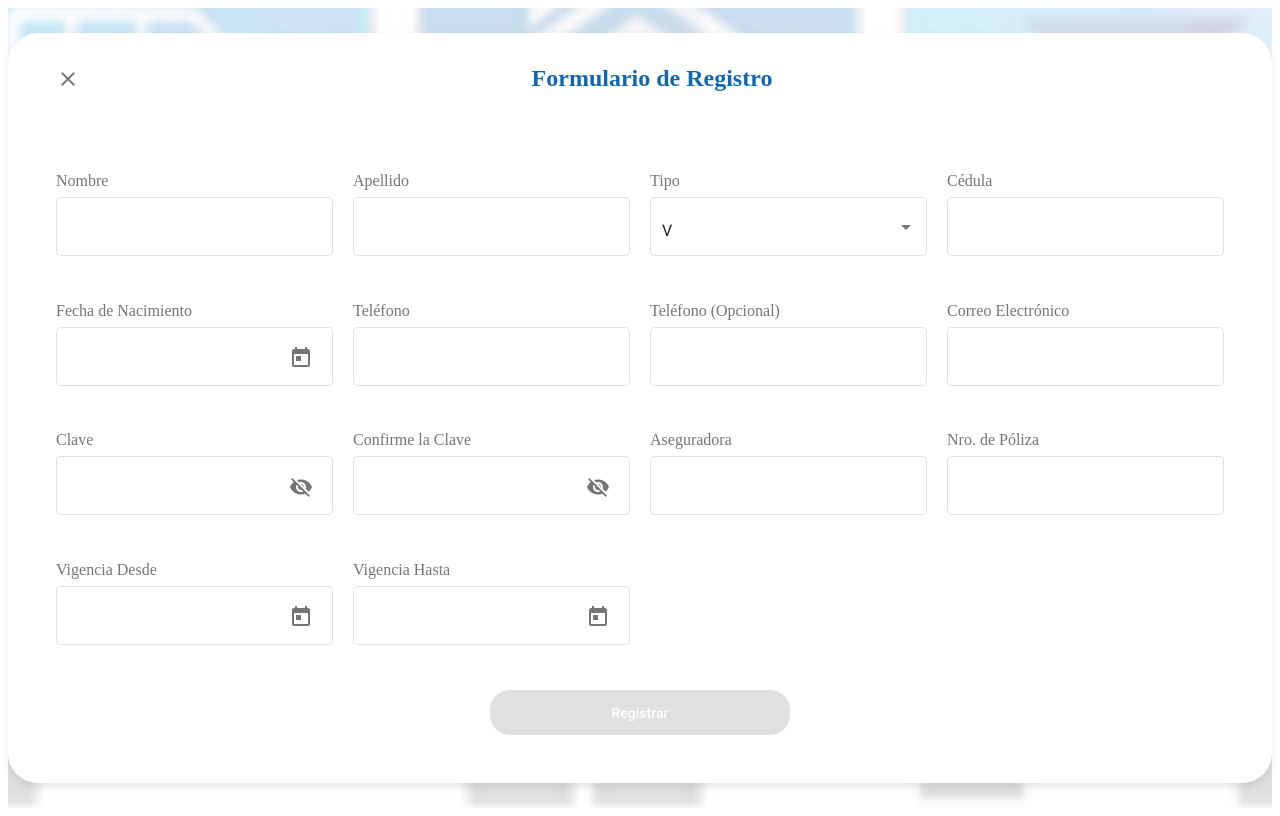
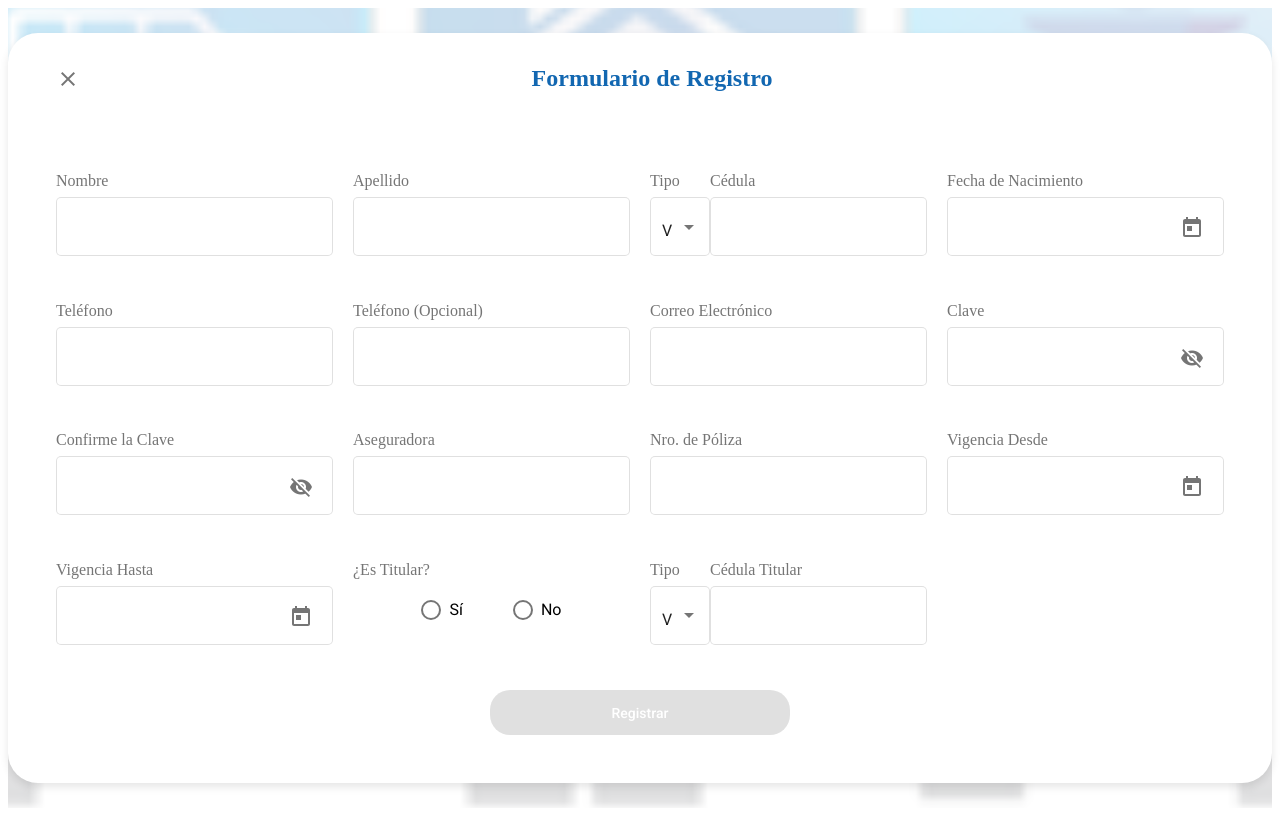
Before and after one commit to MagmCode/proyecto-reembolsos, an Angular app: page /sign-up in a window 1280 px wide. Built offline with nearby package versions, Linux system fonts and the light colour scheme.

Commit message:
#Update
se agregaron nuevos campos

```diff
--- a/src/app/modules/auth/sign-up/sign-up.component.html
+++ b/src/app/modules/auth/sign-up/sign-up.component.html
@@ -1,7 +1,9 @@
 <div class="sign-up-container">
   <div class="sign-up-box">
     <div class="header">
-    <mat-icon class="close-icon" (click)="onClose()" matTooltip="Cerrar">close</mat-icon>
+      <mat-icon class="close-icon" (click)="onClose()" matTooltip="Cerrar"
+        >close</mat-icon
+      >
       <h2>Formulario de Registro</h2>
     </div>
     <form [formGroup]="signUpForm" (ngSubmit)="onSubmit()">
@@ -26,7 +28,8 @@
           </mat-form-field>
         </div>
 
-        <div class="form-field">
+        <div class="form-field-group">
+          <div class="form-field tipo-cedula">
             <label for="tipoCedula">Tipo</label>
             <mat-form-field appearance="outline">
               <mat-select id="tipoCedula" formControlName="tipoCedula" required>
@@ -36,14 +39,21 @@
             </mat-form-field>
           </div>
 
-        <div class="form-field">
+          <div class="form-field cedula">
             <label for="cedula">Cédula</label>
             <mat-form-field appearance="outline">
-            <input matInput type="number" id="cedula" formControlName="cedula" required />
+              <input
+                matInput
+                type="number"
+                id="cedula"
+                formControlName="cedula"
+                required
+              />
               <mat-error *ngIf="signUpForm.invalid"
                 >Por favor ingrese su cédula</mat-error
               >
             </mat-form-field>
+          </div>
         </div>
 
         <div class="form-field">
@@ -69,7 +79,13 @@
         <div class="form-field">
           <label for="telefono">Teléfono</label>
           <mat-form-field appearance="outline">
-            <input matInput type="number" id="telefono" formControlName="telefono" required />
+            <input
+              matInput
+              type="number"
+              id="telefono"
+              formControlName="telefono"
+              required
+            />
             <mat-error *ngIf="signUpForm.invalid"
               >Por favor ingrese su teléfono</mat-error
             >
@@ -91,7 +107,13 @@
         <div class="form-field">
           <label for="correo">Correo Electrónico</label>
           <mat-form-field appearance="outline">
-            <input matInput type="email" id="correo" formControlName="correo" required />
+            <input
+              matInput
+              type="email"
+              id="correo"
+              formControlName="correo"
+              required
+            />
             <mat-error *ngIf="signUpForm.invalid"
               >Por favor ingrese un correo válido</mat-error
             >
@@ -220,6 +242,41 @@
             >
           </mat-form-field>
         </div>
+        <div class="form-field radio-group">
+          <label>¿Es Titular?</label>
+          <mat-radio-group class="options">
+            <mat-radio-button value="1">Sí</mat-radio-button>
+            <mat-radio-button value="2">No</mat-radio-button>
+          </mat-radio-group>
+        </div>
+
+        <div class="form-field-group">
+          <div class="form-field tipo-cedula">
+            <label for="tipoCedula">Tipo</label>
+            <mat-form-field appearance="outline">
+              <mat-select id="tipoCedula" formControlName="tipoCedula" required>
+                <mat-option value="V">V</mat-option>
+                <mat-option value="E">E</mat-option>
+              </mat-select>
+            </mat-form-field>
+          </div>
+
+          <div class="form-field cedula">
+            <label for="cedula">Cédula Titular</label>
+            <mat-form-field appearance="outline">
+              <input
+                matInput
+                type="number"
+                id="cedula"
+                formControlName="cedula"
+                required
+              />
+              <mat-error *ngIf="signUpForm.invalid"
+                >Por favor ingrese su cédula</mat-error
+              >
+            </mat-form-field>
+          </div>
+        </div>
       </div>
 
       <div class="register-button">
--- a/src/app/modules/auth/sign-up/sign-up.component.scss
+++ b/src/app/modules/auth/sign-up/sign-up.component.scss
@@ -50,10 +50,39 @@ h2 {
   gap: 20px;
 }
 
+.form-field-group {
+  display: flex;
+  align-items: flex-end;
+
+  .form-field {
+    margin-right: rem;
+  }
+
+  .tipo-cedula {
+    width: 60px;
+  }
+
+  .cedula {
+    flex: 1;
+  }
+}
+
 .form-field {
   display: flex;
   flex-direction: column;
   width: 100%;
+}
+
+.radio-group {
+display: flex;
+
+  .options{
+    margin-top: 1.1rem;
+    display: flex;
+    justify-content: center;
+    gap: 50px;
+  }
+
 }
 
 .mat-icon-button {
@@ -138,6 +167,10 @@ input[type=number] {
       width: 100%;
     }
 
+    .radio-group {
+      margin-bottom: 2rem;
+    }
+
     .register-button {
       justify-content: center;
     }
```
Lines whose indentation alone changed are shown as unchanged.
